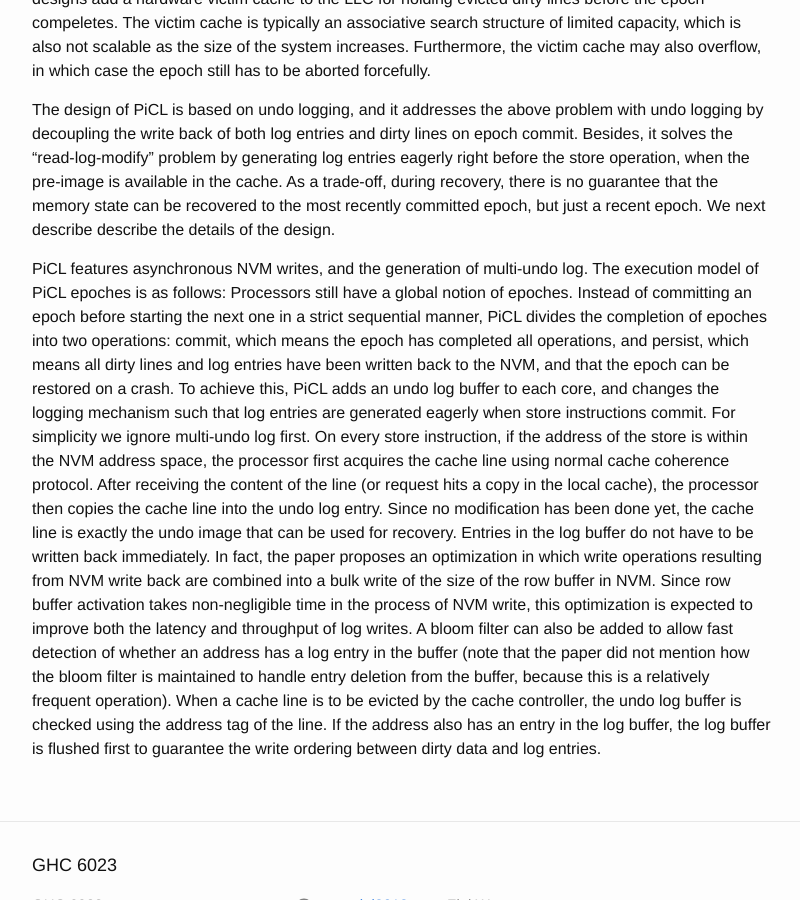
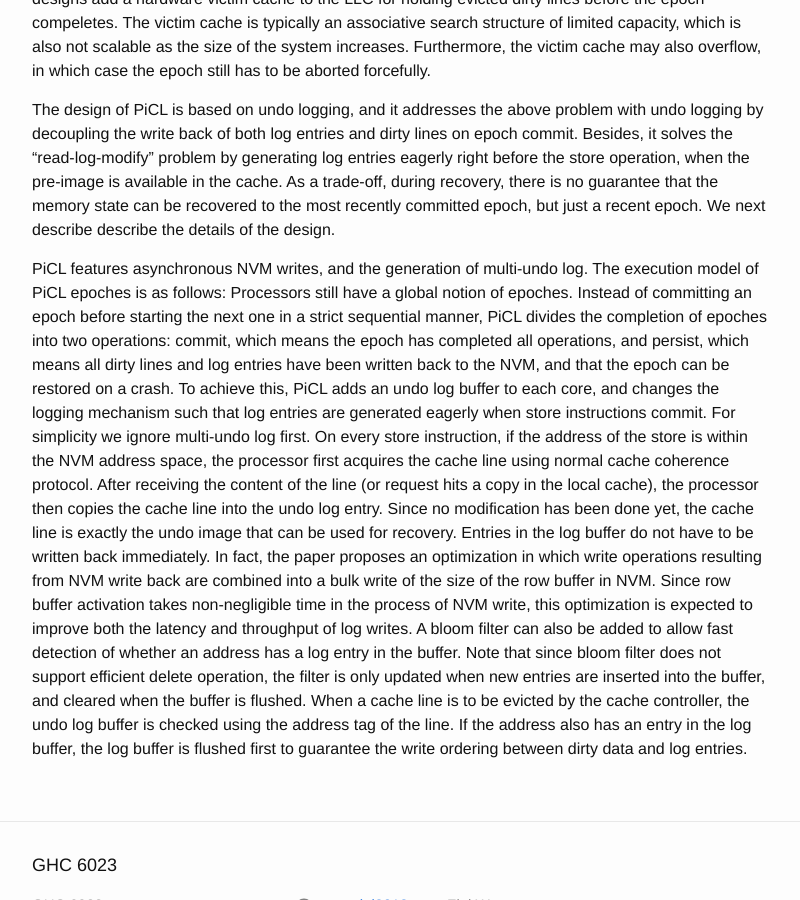
Before and after one commit to wangziqi2013/wangziqi2013.github.io, a Jekyll site: the page built from _posts/2019-02-08-picl.markdown, in a window 1280 px wide and 900 px high, scrolled down 1783 px. Shown: the whole window, without its empty margins (238-1038 px from the left). Built offline with Jekyll 4.4.1, drawn with Linux system fonts in a browser that asks for light colours.

Commit message:
Adding log buffer flush

```diff
--- a/_posts/2019-02-08-picl.markdown
+++ b/_posts/2019-02-08-picl.markdown
@@ -83,8 +83,8 @@ the cache line is exactly the undo image that can be used for recovery. Entries
 back immediately. In fact, the paper proposes an optimization in which write operations resulting from NVM write back
 are combined into a bulk write of the size of the row buffer in NVM. Since row buffer activation takes non-negligible time
 in the process of NVM write, this optimization is expected to improve both the latency and throughput of log writes.
-A bloom filter can also be added to allow fast detection of whether an address has a log entry in the buffer (note that the
-paper did not mention how the bloom filter is maintained to handle entry deletion from the buffer, because this is a relatively
-frequent operation). When a cache line is to be evicted by the cache controller, the undo log buffer is checked using the
-address tag of the line. If the address also has an entry in the log buffer, the log buffer is flushed first to guarantee
-the write ordering between dirty data and log entries.
+A bloom filter can also be added to allow fast detection of whether an address has a log entry in the buffer. Note that since
+bloom filter does not support efficient delete operation, the filter is only updated when new entries are inserted into
+the buffer, and cleared when the buffer is flushed. When a cache line is to be evicted by the cache controller, the undo
+log buffer is checked using the address tag of the line. If the address also has an entry in the log buffer, the log buffer
+is flushed first to guarantee the write ordering between dirty data and log entries.
```
